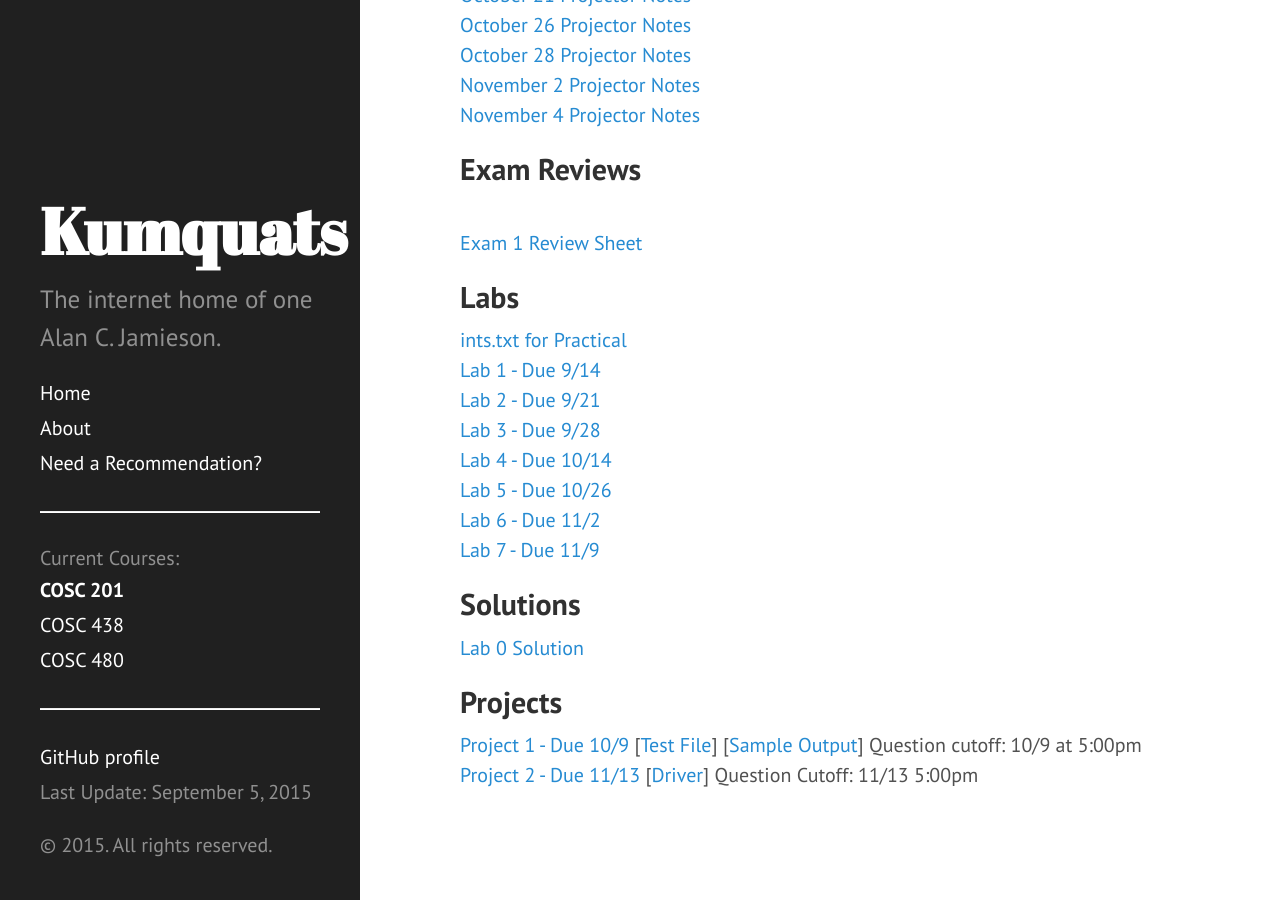
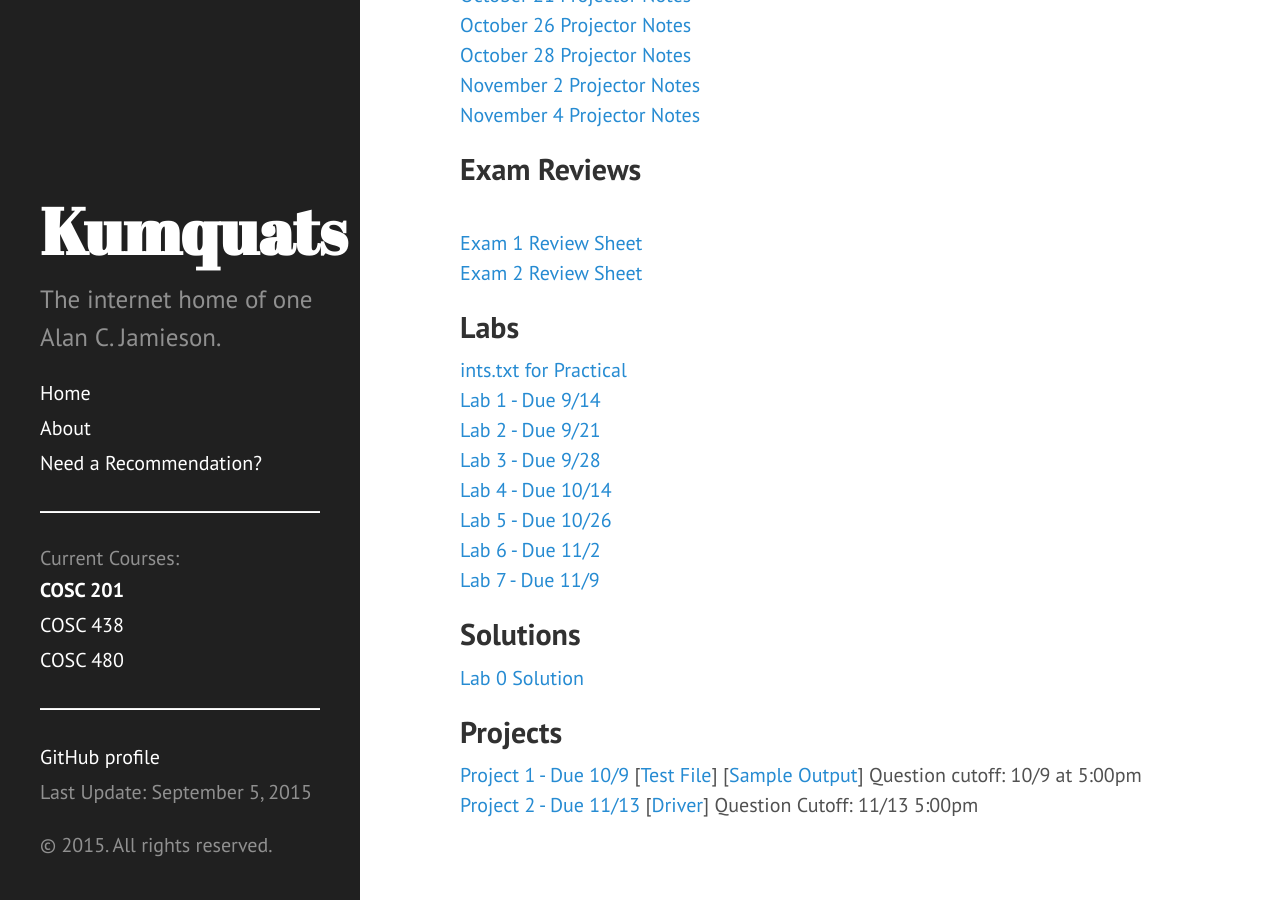
Before and after one commit to ripark/ripark.github.io, a Jekyll site: the page built from f15/cosc201.html, in a window 1280 px wide and 900 px high, scrolled down 547 px. Built offline with Jekyll 4.4.1, drawn with Linux system fonts in a browser that asks for light colours; Markdown is read by kramdown in place of the engine named in the settings.

Commit message:
exam2 review

```diff
--- a/f15/cosc201.html
+++ b/f15/cosc201.html
@@ -36,6 +36,8 @@ shorttitle: "COSC 201"
 <br>
 <a href="http://ripark.github.io/f15/201RevQs1.pdf">Exam 1 Review Sheet</a>
 <br>
+<a href="http://ripark.github.io/f15/201RevQs2.pdf">Exam 2 Review Sheet</a>
+<br>
 <h2> Labs </h2>
 <a href="http://ripark.github.io/f15/ints.txt">ints.txt for Practical</a>
 <br>
```
Also changed, not shown: 1 other file.
